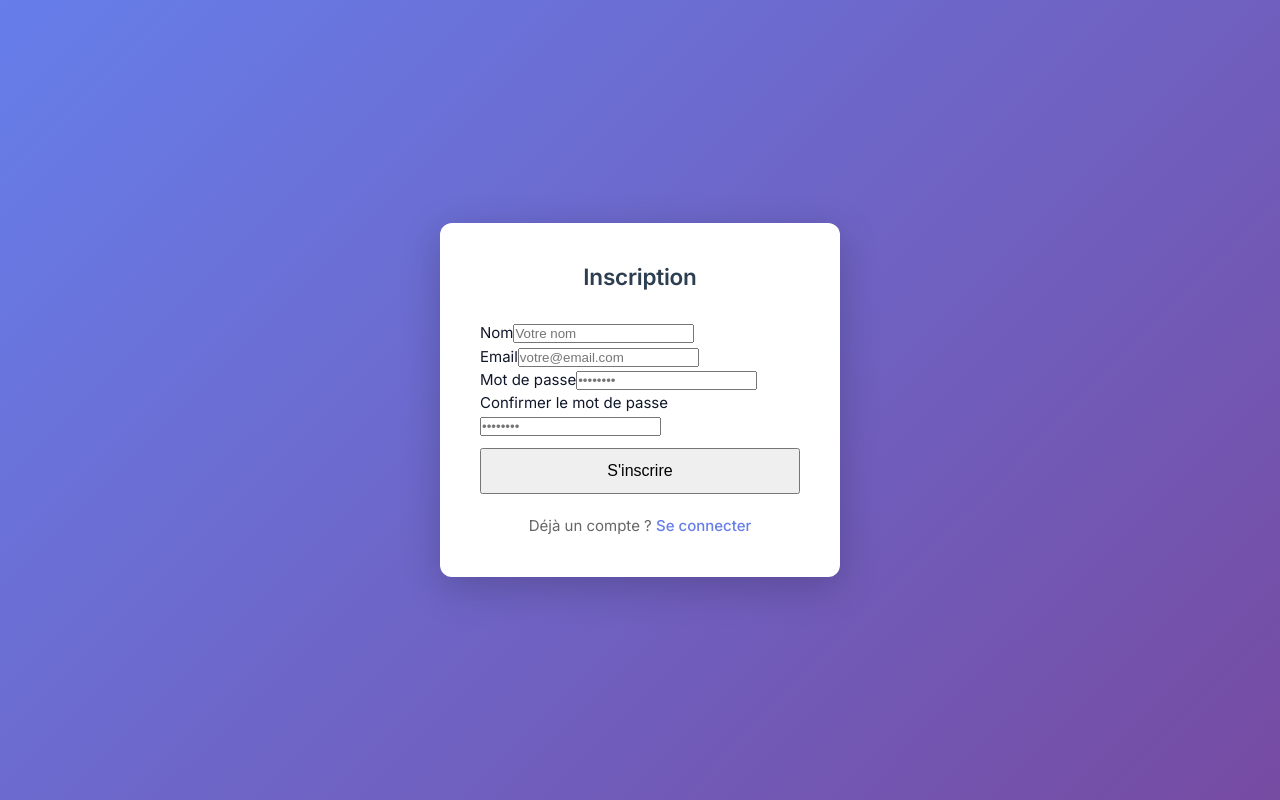
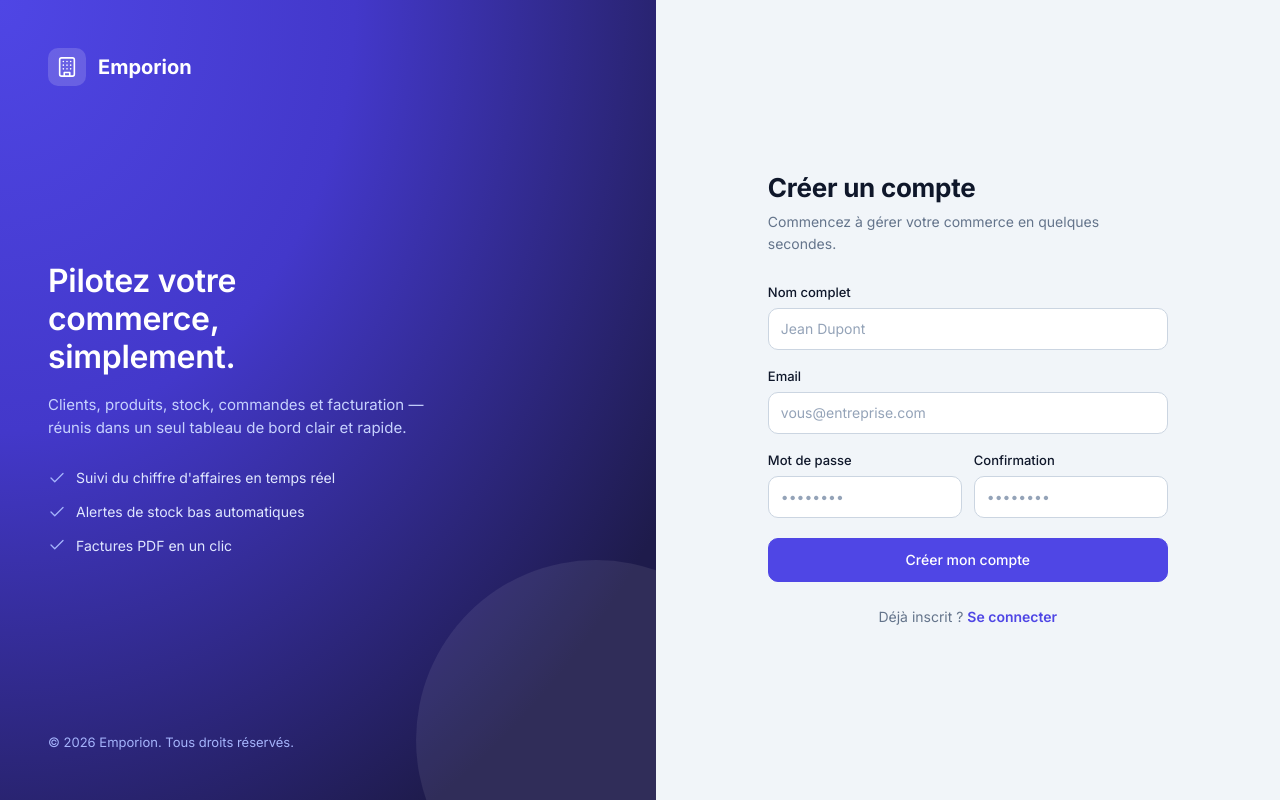
Before and after one commit to Joann002/Emporion-front, a Vue app: page /register in a window 1280 px wide. Built offline with nearby package versions, Linux system fonts and the light colour scheme.

Commit message:
feat(auth): redesign login and register with split-screen layout

```diff
--- /dev/null
+++ b/src/components/layout/AuthLayout.vue
@@ -0,0 +1,132 @@
+<template>
+  <div class="auth">
+    <!-- Brand / marketing panel -->
+    <aside class="auth__aside">
+      <div class="auth__brand">
+        <span class="auth__logo"><AppIcon name="building" :size="22" /></span>
+        <span>Emporion</span>
+      </div>
+      <div class="auth__pitch">
+        <h1>Pilotez votre commerce, simplement.</h1>
+        <p>Clients, produits, stock, commandes et facturation — réunis dans un seul tableau de bord clair et rapide.</p>
+        <ul class="auth__features">
+          <li><AppIcon name="check" :size="18" /> Suivi du chiffre d'affaires en temps réel</li>
+          <li><AppIcon name="check" :size="18" /> Alertes de stock bas automatiques</li>
+          <li><AppIcon name="check" :size="18" /> Factures PDF en un clic</li>
+        </ul>
+      </div>
+      <p class="auth__legal">© {{ year }} Emporion. Tous droits réservés.</p>
+    </aside>
+
+    <!-- Form panel -->
+    <main class="auth__main">
+      <div class="auth__card">
+        <slot />
+      </div>
+    </main>
+  </div>
+</template>
+
+<script setup>
+import AppIcon from '../ui/AppIcon.vue';
+const year = new Date().getFullYear();
+</script>
+
+<style scoped>
+.auth {
+  display: grid;
+  grid-template-columns: 1.05fr 1fr;
+  min-height: 100dvh;
+}
+.auth__aside {
+  position: relative;
+  display: flex;
+  flex-direction: column;
+  justify-content: space-between;
+  gap: 40px;
+  padding: 48px;
+  color: #e0e7ff;
+  background: radial-gradient(120% 120% at 0% 0%, #4f46e5 0%, #4338ca 45%, #1e1b4b 100%);
+  overflow: hidden;
+}
+.auth__aside::after {
+  content: '';
+  position: absolute;
+  right: -120px;
+  bottom: -120px;
+  width: 360px;
+  height: 360px;
+  border-radius: 50%;
+  background: rgba(255, 255, 255, 0.08);
+}
+.auth__brand {
+  display: flex;
+  align-items: center;
+  gap: 12px;
+  font-size: 20px;
+  font-weight: 700;
+  color: #fff;
+}
+.auth__logo {
+  display: grid;
+  place-items: center;
+  width: 38px;
+  height: 38px;
+  border-radius: var(--radius);
+  background: rgba(255, 255, 255, 0.16);
+}
+.auth__pitch h1 {
+  color: #fff;
+  font-size: 32px;
+  line-height: 1.2;
+  max-width: 12ch;
+}
+.auth__pitch p {
+  margin-top: 16px;
+  max-width: 42ch;
+  color: #c7d2fe;
+  font-size: 15px;
+}
+.auth__features {
+  list-style: none;
+  margin-top: 28px;
+  display: flex;
+  flex-direction: column;
+  gap: 12px;
+}
+.auth__features li {
+  display: flex;
+  align-items: center;
+  gap: 10px;
+  font-size: 14px;
+  color: #e0e7ff;
+}
+.auth__features :deep(.icon) {
+  color: #a5b4fc;
+}
+.auth__legal {
+  position: relative;
+  font-size: 13px;
+  color: #a5b4fc;
+}
+.auth__main {
+  display: flex;
+  align-items: center;
+  justify-content: center;
+  padding: 32px 24px;
+  background: var(--bg);
+}
+.auth__card {
+  width: 100%;
+  max-width: 400px;
+}
+
+@media (max-width: 900px) {
+  .auth {
+    grid-template-columns: 1fr;
+  }
+  .auth__aside {
+    display: none;
+  }
+}
+</style>
--- a/src/views/Login.vue
+++ b/src/views/Login.vue
@@ -1,64 +1,77 @@
 <template>
-  <div class="auth-container">
-    <div class="auth-card">
-      <h2>Connexion</h2>
+  <AuthLayout>
+    <div class="auth-form">
+      <h2 class="auth-form__title">Connexion</h2>
+      <p class="auth-form__subtitle">Heureux de vous revoir. Connectez-vous pour continuer.</p>
+
       <form @submit.prevent="handleLogin">
-        <div class="form-group">
-          <label>Email</label>
+        <div class="field">
+          <label class="field__label" for="email">Email</label>
           <input
+            id="email"
             v-model="form.email"
+            class="input"
             type="email"
+            autocomplete="email"
             required
-            placeholder="votre@email.com"
+            placeholder="vous@entreprise.com"
           />
         </div>
-        <div class="form-group">
-          <label>Mot de passe</label>
+
+        <div class="field">
+          <label class="field__label" for="password">Mot de passe</label>
           <input
+            id="password"
             v-model="form.password"
+            class="input"
             type="password"
+            autocomplete="current-password"
             required
             placeholder="••••••••"
           />
         </div>
-        <div v-if="error" class="error">{{ error }}</div>
-        <button type="submit" class="primary" :disabled="loading">
-          {{ loading ? 'Connexion...' : 'Se connecter' }}
+
+        <div v-if="error" class="auth-form__error" role="alert">
+          <AppIcon name="alert" :size="16" />
+          {{ error }}
+        </div>
+
+        <button type="submit" class="btn btn--primary btn--block" :disabled="loading">
+          <span v-if="loading" class="spinner" />
+          {{ loading ? 'Connexion…' : 'Se connecter' }}
         </button>
       </form>
-      <p class="auth-link">
-        Pas de compte ?
-        <router-link to="/register">Créer un compte</router-link>
+
+      <p class="auth-form__link">
+        Pas encore de compte ?
+        <RouterLink to="/register">Créer un compte</RouterLink>
       </p>
     </div>
-  </div>
+  </AuthLayout>
 </template>
 
 <script setup>
 import { ref } from 'vue';
-import { useRouter } from 'vue-router';
+import { useRouter, RouterLink } from 'vue-router';
 import { useAuthStore } from '../stores/auth';
+import AuthLayout from '../components/layout/AuthLayout.vue';
+import AppIcon from '../components/ui/AppIcon.vue';
 
 const router = useRouter();
 const authStore = useAuthStore();
 
-const form = ref({
-  email: '',
-  password: '',
-});
-
+const form = ref({ email: '', password: '' });
 const loading = ref(false);
 const error = ref('');
 
 const handleLogin = async () => {
   loading.value = true;
   error.value = '';
-
   try {
     await authStore.login(form.value);
     router.push('/dashboard');
   } catch (err) {
-    error.value = err.response?.data?.message || 'Erreur lors de la connexion';
+    error.value = err.response?.data?.message || 'Identifiants incorrects. Réessayez.';
   } finally {
     loading.value = false;
   }
@@ -66,49 +79,44 @@ const handleLogin = async () => {
 </script>
 
 <style scoped>
-.auth-container {
+.auth-form__title {
+  font-size: 26px;
+  font-weight: 700;
+}
+.auth-form__subtitle {
+  margin: 6px 0 28px;
+  color: var(--text-muted);
+  font-size: 14px;
+}
+.auth-form__error {
   display: flex;
-  justify-content: center;
   align-items: center;
-  min-height: 100vh;
-  background: linear-gradient(135deg, #667eea 0%, #764ba2 100%);
-}
-
-.auth-card {
-  background: white;
-  padding: 40px;
-  border-radius: 12px;
-  box-shadow: 0 10px 40px rgba(0, 0, 0, 0.2);
-  width: 100%;
-  max-width: 400px;
-}
-
-.auth-card h2 {
-  margin-bottom: 30px;
-  color: #2c3e50;
-  text-align: center;
-}
-
-.auth-card button {
-  width: 100%;
-  margin-top: 10px;
-  padding: 12px;
-  font-size: 16px;
-}
-
-.auth-link {
-  text-align: center;
-  margin-top: 20px;
-  color: #666;
-}
-
-.auth-link a {
-  color: #667eea;
-  text-decoration: none;
+  gap: 8px;
+  margin-bottom: 16px;
+  padding: 10px 12px;
+  border-radius: var(--radius);
+  background: var(--danger-soft);
+  color: var(--danger-fg);
+  font-size: 13px;
   font-weight: 500;
 }
-
-.auth-link a:hover {
-  text-decoration: underline;
+.btn--block {
+  height: 44px;
+  margin-top: 4px;
+}
+.auth-form__link {
+  margin-top: 24px;
+  text-align: center;
+  font-size: 14px;
+  color: var(--text-muted);
+}
+.auth-form__link a {
+  font-weight: 600;
+}
+.spinner {
+  width: 16px;
+  height: 16px;
+  border-color: rgba(255, 255, 255, 0.4);
+  border-top-color: #fff;
 }
 </style>
--- a/src/views/Register.vue
+++ b/src/views/Register.vue
@@ -1,91 +1,110 @@
 <template>
-  <div class="auth-container">
-    <div class="auth-card">
-      <h2>Inscription</h2>
+  <AuthLayout>
+    <div class="auth-form">
+      <h2 class="auth-form__title">Créer un compte</h2>
+      <p class="auth-form__subtitle">Commencez à gérer votre commerce en quelques secondes.</p>
+
       <form @submit.prevent="handleRegister">
-        <div class="form-group">
-          <label>Nom</label>
+        <div class="field">
+          <label class="field__label" for="name">Nom complet</label>
           <input
+            id="name"
             v-model="form.name"
+            class="input"
             type="text"
+            autocomplete="name"
             required
-            placeholder="Votre nom"
+            placeholder="Jean Dupont"
           />
         </div>
-        <div class="form-group">
-          <label>Email</label>
+
+        <div class="field">
+          <label class="field__label" for="email">Email</label>
           <input
+            id="email"
             v-model="form.email"
+            class="input"
             type="email"
+            autocomplete="email"
             required
-            placeholder="votre@email.com"
+            placeholder="vous@entreprise.com"
           />
         </div>
-        <div class="form-group">
-          <label>Mot de passe</label>
+
+        <div class="auth-form__grid">
+          <div class="field">
+            <label class="field__label" for="password">Mot de passe</label>
             <input
+              id="password"
               v-model="form.password"
+              class="input"
               type="password"
+              autocomplete="new-password"
               required
+              minlength="8"
               placeholder="••••••••"
-            minlength="8"
             />
           </div>
-        <div class="form-group">
-          <label>Confirmer le mot de passe</label>
+          <div class="field">
+            <label class="field__label" for="password_confirmation">Confirmation</label>
             <input
+              id="password_confirmation"
               v-model="form.password_confirmation"
+              class="input"
               type="password"
+              autocomplete="new-password"
               required
+              minlength="8"
               placeholder="••••••••"
-            minlength="8"
             />
           </div>
-        <div v-if="error" class="error">{{ error }}</div>
-        <button type="submit" class="primary" :disabled="loading">
-          {{ loading ? 'Inscription...' : 'S\'inscrire' }}
+        </div>
+
+        <div v-if="error" class="auth-form__error" role="alert">
+          <AppIcon name="alert" :size="16" />
+          {{ error }}
+        </div>
+
+        <button type="submit" class="btn btn--primary btn--block" :disabled="loading">
+          <span v-if="loading" class="spinner" />
+          {{ loading ? 'Création…' : 'Créer mon compte' }}
         </button>
       </form>
-      <p class="auth-link">
-        Déjà un compte ?
-        <router-link to="/login">Se connecter</router-link>
+
+      <p class="auth-form__link">
+        Déjà inscrit ?
+        <RouterLink to="/login">Se connecter</RouterLink>
       </p>
     </div>
-  </div>
+  </AuthLayout>
 </template>
 
 <script setup>
 import { ref } from 'vue';
-import { useRouter } from 'vue-router';
+import { useRouter, RouterLink } from 'vue-router';
 import { useAuthStore } from '../stores/auth';
+import AuthLayout from '../components/layout/AuthLayout.vue';
+import AppIcon from '../components/ui/AppIcon.vue';
 
 const router = useRouter();
 const authStore = useAuthStore();
 
-const form = ref({
-  name: '',
-  email: '',
-  password: '',
-  password_confirmation: '',
-});
-
+const form = ref({ name: '', email: '', password: '', password_confirmation: '' });
 const loading = ref(false);
 const error = ref('');
 
 const handleRegister = async () => {
   if (form.value.password !== form.value.password_confirmation) {
-    error.value = 'Les mots de passe ne correspondent pas';
+    error.value = 'Les mots de passe ne correspondent pas.';
     return;
   }
-
   loading.value = true;
   error.value = '';
-
   try {
     await authStore.register(form.value);
     router.push('/dashboard');
   } catch (err) {
-    error.value = err.response?.data?.message || 'Erreur lors de l\'inscription';
+    error.value = err.response?.data?.message || "Erreur lors de l'inscription.";
   } finally {
     loading.value = false;
   }
@@ -93,49 +112,54 @@ const handleRegister = async () => {
 </script>
 
 <style scoped>
-.auth-container {
+.auth-form__title {
+  font-size: 26px;
+  font-weight: 700;
+}
+.auth-form__subtitle {
+  margin: 6px 0 28px;
+  color: var(--text-muted);
+  font-size: 14px;
+}
+.auth-form__grid {
+  display: grid;
+  grid-template-columns: 1fr 1fr;
+  gap: 12px;
+}
+.auth-form__error {
   display: flex;
-  justify-content: center;
   align-items: center;
-  min-height: 100vh;
-  background: linear-gradient(135deg, #667eea 0%, #764ba2 100%);
-}
-
-.auth-card {
-  background: white;
-  padding: 40px;
-  border-radius: 12px;
-  box-shadow: 0 10px 40px rgba(0, 0, 0, 0.2);
-  width: 100%;
-  max-width: 400px;
-}
-
-.auth-card h2 {
-  margin-bottom: 30px;
-  color: #2c3e50;
-  text-align: center;
-}
-
-.auth-card button {
-  width: 100%;
-  margin-top: 10px;
-  padding: 12px;
-  font-size: 16px;
-}
-
-.auth-link {
-  text-align: center;
-  margin-top: 20px;
-  color: #666;
-}
-
-.auth-link a {
-  color: #667eea;
-  text-decoration: none;
+  gap: 8px;
+  margin-bottom: 16px;
+  padding: 10px 12px;
+  border-radius: var(--radius);
+  background: var(--danger-soft);
+  color: var(--danger-fg);
+  font-size: 13px;
   font-weight: 500;
 }
-
-.auth-link a:hover {
-  text-decoration: underline;
+.btn--block {
+  height: 44px;
+  margin-top: 4px;
+}
+.auth-form__link {
+  margin-top: 24px;
+  text-align: center;
+  font-size: 14px;
+  color: var(--text-muted);
+}
+.auth-form__link a {
+  font-weight: 600;
+}
+.spinner {
+  width: 16px;
+  height: 16px;
+  border-color: rgba(255, 255, 255, 0.4);
+  border-top-color: #fff;
+}
+@media (max-width: 480px) {
+  .auth-form__grid {
+    grid-template-columns: 1fr;
+  }
 }
 </style>
```
Lines whose indentation alone changed are shown as unchanged.
